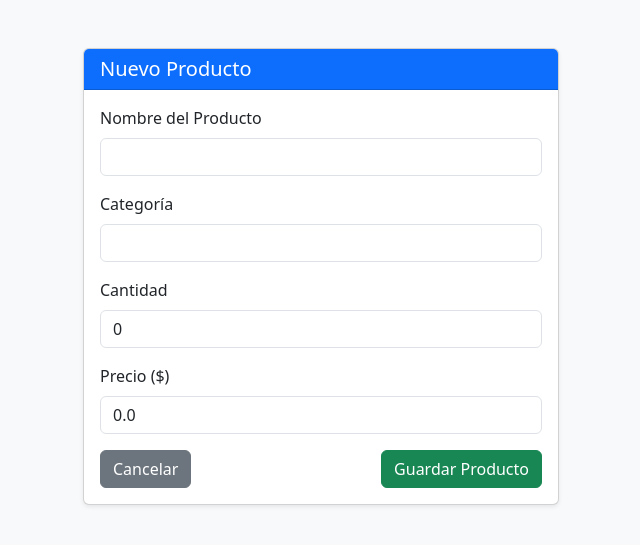
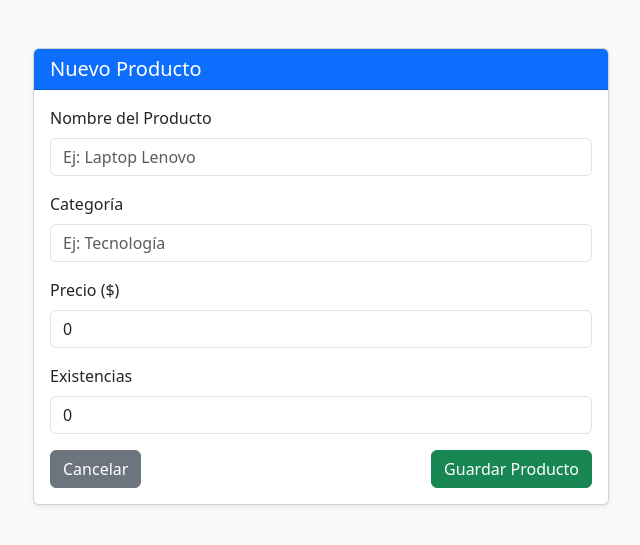
Before and after one commit to Andresmoreno1995-18/sistema-inventario-flask, a Flask app: page /agregar in a window 1280 px wide. Shown: the top 545 px of the page, without its empty margins (319-959 px from the left). Run offline with Flask 3, Linux system fonts and the light colour scheme; the visitor is signed in with stand-in values (Sample User, id 1).

Commit message:
Update producto_form.html

```diff
--- a/templates/producto_form.html
+++ b/templates/producto_form.html
@@ -1,48 +1,198 @@
 <!DOCTYPE html>
 <html lang="es">
+
 <head>
+
     <meta charset="UTF-8">
-    <meta name="viewport" content="width=device-width, initial-scale=1.0">
-    <title>{% if producto %}Editar Producto{% else %}Agregar Producto{% endif %}</title>
-    <link href="https://cdn.jsdelivr.net/npm/bootstrap@5.3.0/dist/css/bootstrap.min.css" rel="stylesheet">
+
+    <meta
+        name="viewport"
+        content="width=device-width, initial-scale=1.0"
+    >
+
+    <title>
+        {% if producto %}
+            Editar Producto
+        {% else %}
+            Agregar Producto
+        {% endif %}
+    </title>
+
+    <link
+        href="https://cdn.jsdelivr.net/npm/bootstrap@5.3.0/dist/css/bootstrap.min.css"
+        rel="stylesheet"
+    >
+
 </head>
+
+
 <body class="bg-light">
 
-    <div class="container mt-5" style="max-width: 500px;">
+
+    <div
+        class="container mt-5"
+        style="max-width: 600px;"
+    >
+
         <div class="card shadow-sm">
+
+
+            <!-- ENCABEZADO -->
+
             <div class="card-header bg-primary text-white">
-                <h5 class="mb-0">{% if producto %}Editar Producto{% else %}Nuevo Producto{% endif %}</h5>
+
+                <h5 class="mb-0">
+
+                    {% if producto %}
+                        Editar Producto
+                    {% else %}
+                        Nuevo Producto
+                    {% endif %}
+
+                </h5>
+
             </div>
+
+
+            <!-- FORMULARIO -->
+
             <div class="card-body">
+
                 <form method="POST">
+
+
+                    <!-- NOMBRE -->
+
                     <div class="mb-3">
-                        <label class="form-label">Nombre del Producto</label>
-                        <input type="text" name="nombre" class="form-control" value="{{ producto.nombre if producto else '' }}" required>
+
+                        <label
+                            for="nombre"
+                            class="form-label"
+                        >
+                            Nombre del Producto
+                        </label>
+
+                        <input
+                            type="text"
+                            id="nombre"
+                            name="nombre"
+                            class="form-control"
+                            value="{{ producto['nombre'] if producto else '' }}"
+                            placeholder="Ej: Laptop Lenovo"
+                            required
+                        >
+
                     </div>
 
+
+                    <!-- CATEGORÍA -->
+
                     <div class="mb-3">
-                        <label class="form-label">Categoría</label>
-                        <input type="text" name="categoria" class="form-control" value="{{ producto.categoria if producto else '' }}" required>
+
+                        <label
+                            for="categoria"
+                            class="form-label"
+                        >
+                            Categoría
+                        </label>
+
+                        <input
+                            type="text"
+                            id="categoria"
+                            name="categoria"
+                            class="form-control"
+                            value="{{ producto['categoria'] if producto else '' }}"
+                            placeholder="Ej: Tecnología"
+                            required
+                        >
+
                     </div>
 
+
+                    <!-- PRECIO -->
+
                     <div class="mb-3">
-                        <label class="form-label">Cantidad</label>
-                        <input type="number" name="cantidad" class="form-control" value="{{ producto.cantidad if producto else 0 }}" min="0" required>
+
+                        <label
+                            for="precio"
+                            class="form-label"
+                        >
+                            Precio ($)
+                        </label>
+
+                        <input
+                            type="number"
+                            id="precio"
+                            name="precio"
+                            class="form-control"
+                            value="{{ producto['precio'] if producto else 0 }}"
+                            min="0"
+                            step="0.01"
+                            required
+                        >
+
                     </div>
 
+
+                    <!-- EXISTENCIAS -->
+
                     <div class="mb-3">
-                        <label class="form-label">Precio ($)</label>
-                        <input type="number" step="0.01" name="precio" class="form-control" value="{{ producto.precio if producto else 0.0 }}" min="0" required>
+
+                        <label
+                            for="existencias"
+                            class="form-label"
+                        >
+                            Existencias
+                        </label>
+
+                        <input
+                            type="number"
+                            id="existencias"
+                            name="existencias"
+                            class="form-control"
+                            value="{{ producto['existencias'] if producto else 0 }}"
+                            min="0"
+                            required
+                        >
+
                     </div>
 
+
+                    <!-- BOTONES -->
+
                     <div class="d-flex justify-content-between">
-                        <a href="{{ url_for('inicio') }}" class="btn btn-secondary">Cancelar</a>
-                        <button type="submit" class="btn btn-success">Guardar Producto</button>
+
+                        <a
+                            href="{{ url_for('index') }}"
+                            class="btn btn-secondary"
+                        >
+                            Cancelar
+                        </a>
+
+
+                        <button
+                            type="submit"
+                            class="btn btn-success"
+                        >
+                            {% if producto %}
+                                Actualizar Producto
+                            {% else %}
+                                Guardar Producto
+                            {% endif %}
+                        </button>
+
                     </div>
+
+
                 </form>
+
             </div>
+
         </div>
+
     </div>
 
+
 </body>
+
 </html>
```
